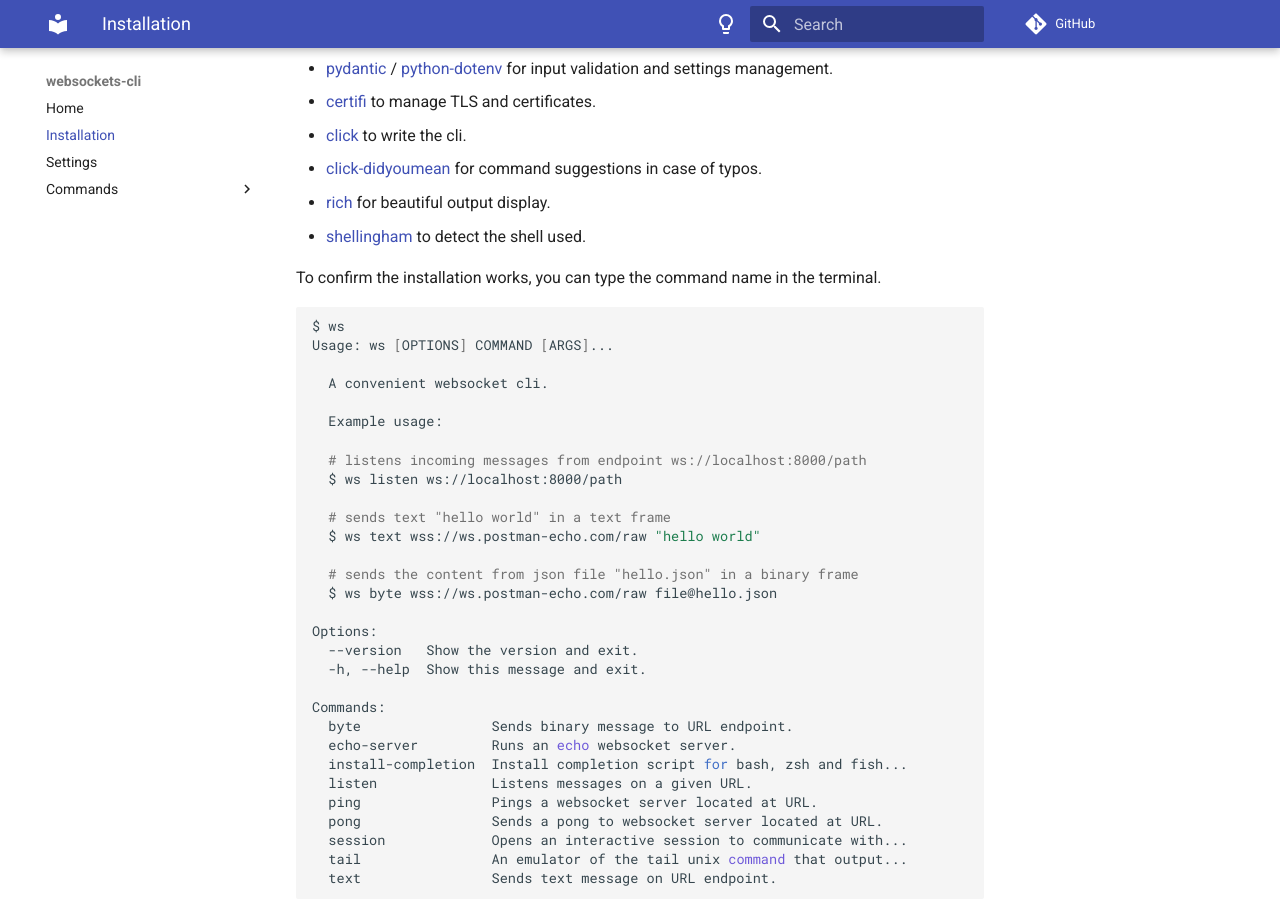
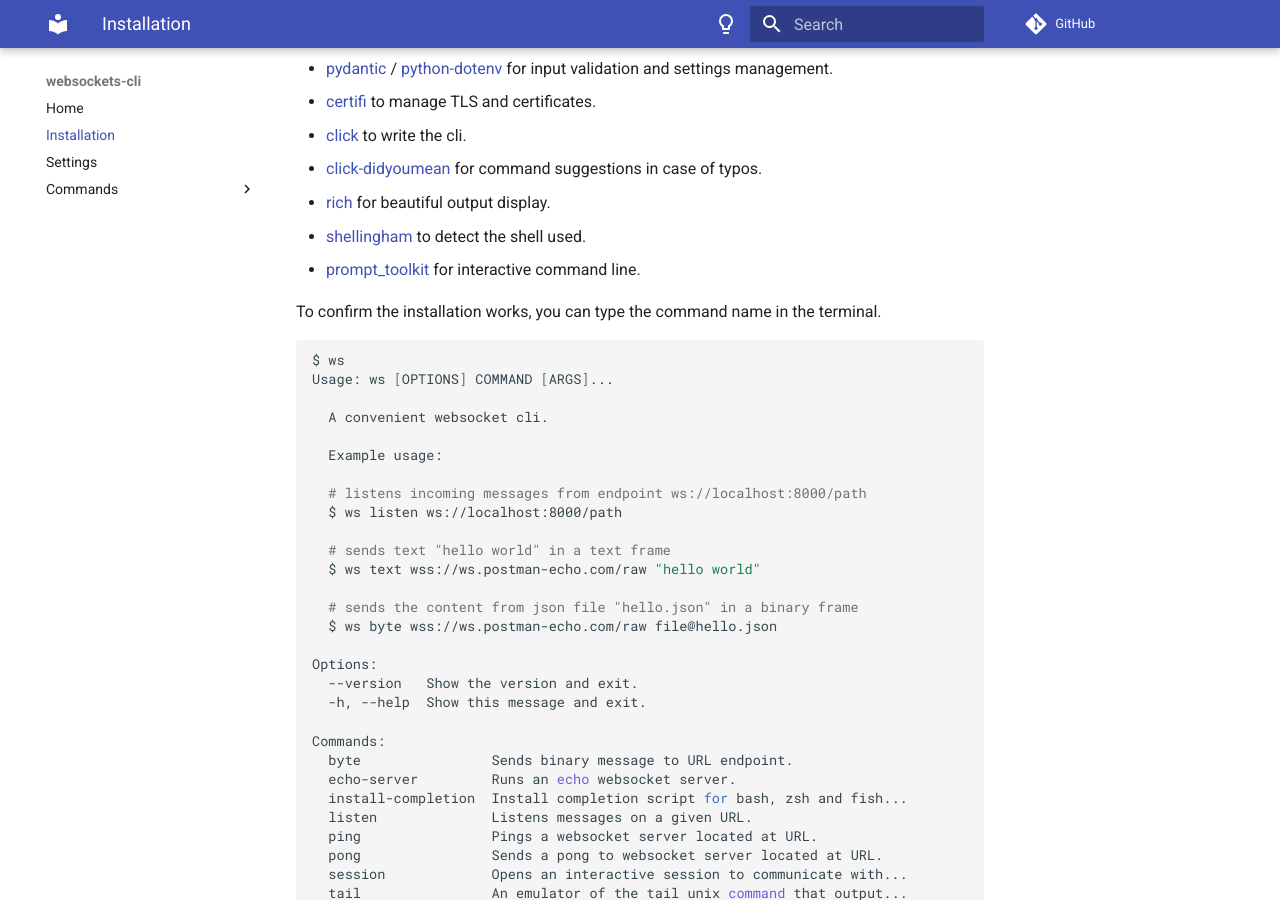
Before and after one commit to lewoudar/ws, an MkDocs documentation site: the page built from docs/installation.md, in a window 1280 px wide and 900 px high, scrolled down 447 px. Built offline with MkDocs 1.6.1 and Material for MkDocs 9.7.7, drawn with Linux system fonts in a browser that asks for light colours; comment, search, counter and statistics services are not loaded.

Commit message:
docs: updated README.md and docs/installation.md
added reference to prompt_toolkit in the installation section

```diff
--- a/docs/installation.md
+++ b/docs/installation.md
@@ -24,6 +24,7 @@
 - [click-didyoumean](https://pypi.org/project/click-didyoumean/) for command suggestions in case of typos.
 - [rich](https://rich.readthedocs.io/en/latest/) for beautiful output display.
 - [shellingham](https://pypi.org/project/shellingham/) to detect the shell used.
+- [prompt_toolkit](https://python-prompt-toolkit.readthedocs.io/en/master/) for interactive command line.
 
 
 To confirm the installation works, you can type the command name in the terminal.
```
Also changed, not shown: README.md (+1 -0 lines).
